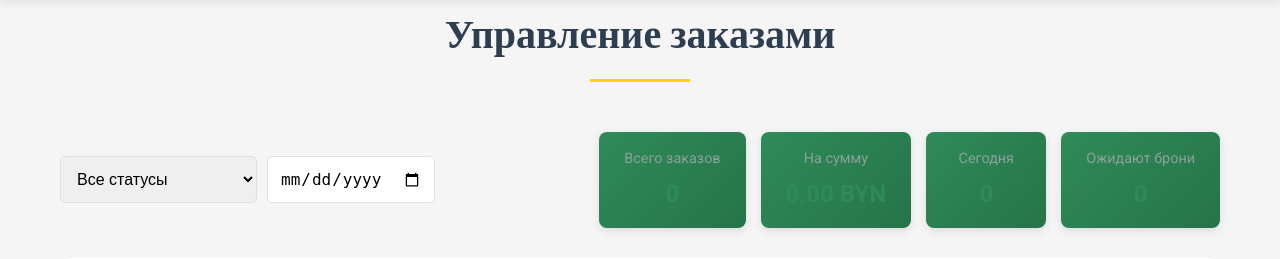
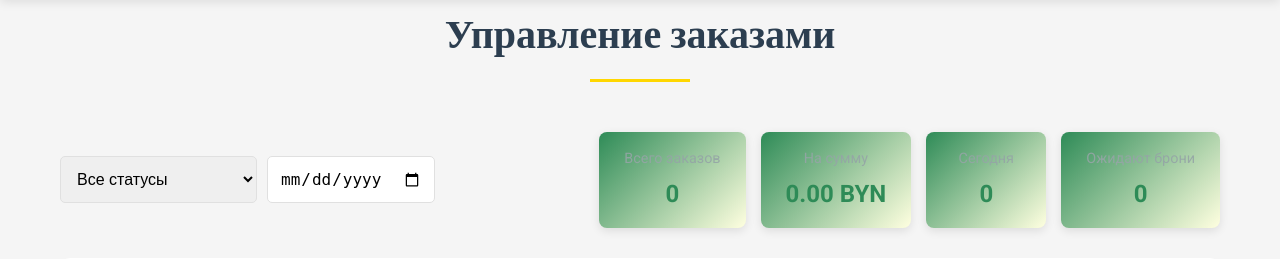
Before and after one commit to vladrob333333-sys/Rest, a Flask app: page /admin/orders in a window 1280 px wide. Shown: the part 80-339 px from the top of the page. Run offline with Flask 3, Linux system fonts and the light colour scheme; a user stored in the database is signed in; data comes from the database, SQL or seed files in the repository; data that the repository does not hold is empty.

Commit message:
style.css

```diff
--- a/static/css/style.css
+++ b/static/css/style.css
@@ -778,7 +778,7 @@ tr:hover {
 
 /* Стили для карточек статистики в панели администратора */
 .stat-card {
-    background: linear-gradient(135deg, var(--primary-color) 0%, #267449 100%);
+    background: linear-gradient(135deg, var(--primary-color) 0%, #FFFFE0 100%);
     color: white;
     padding: 20px;
     border-radius: 10px;
```
